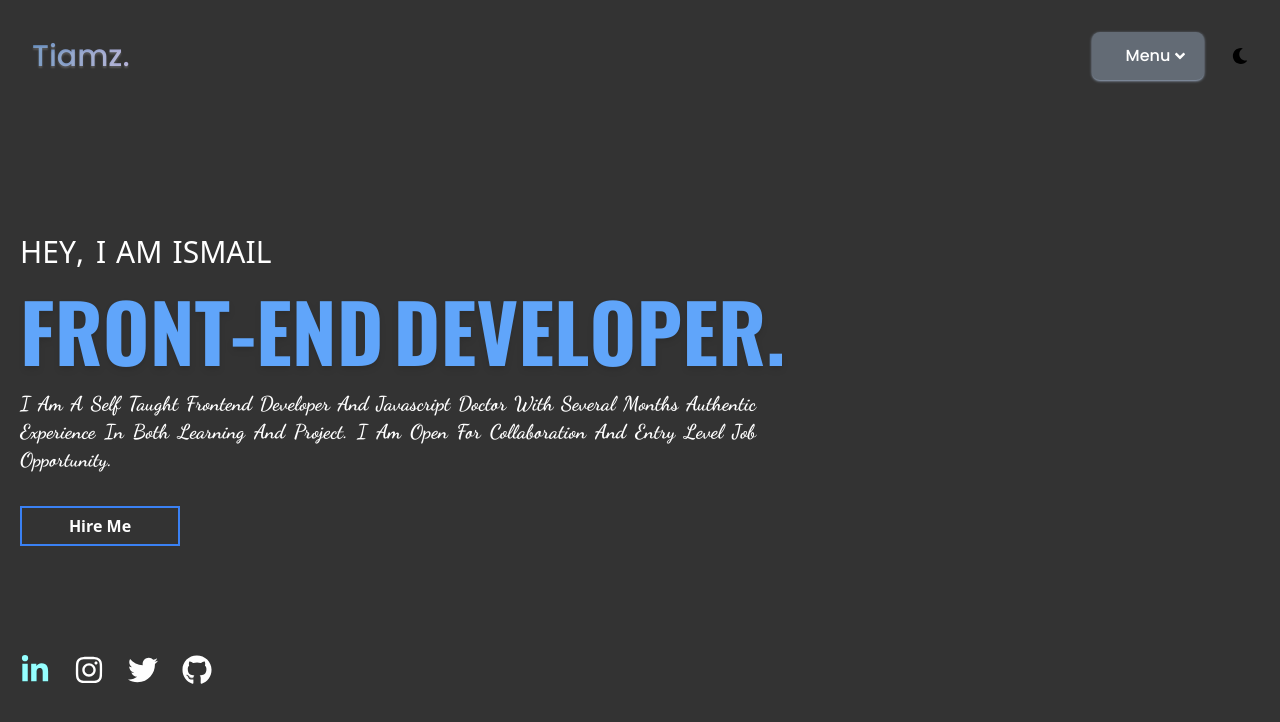
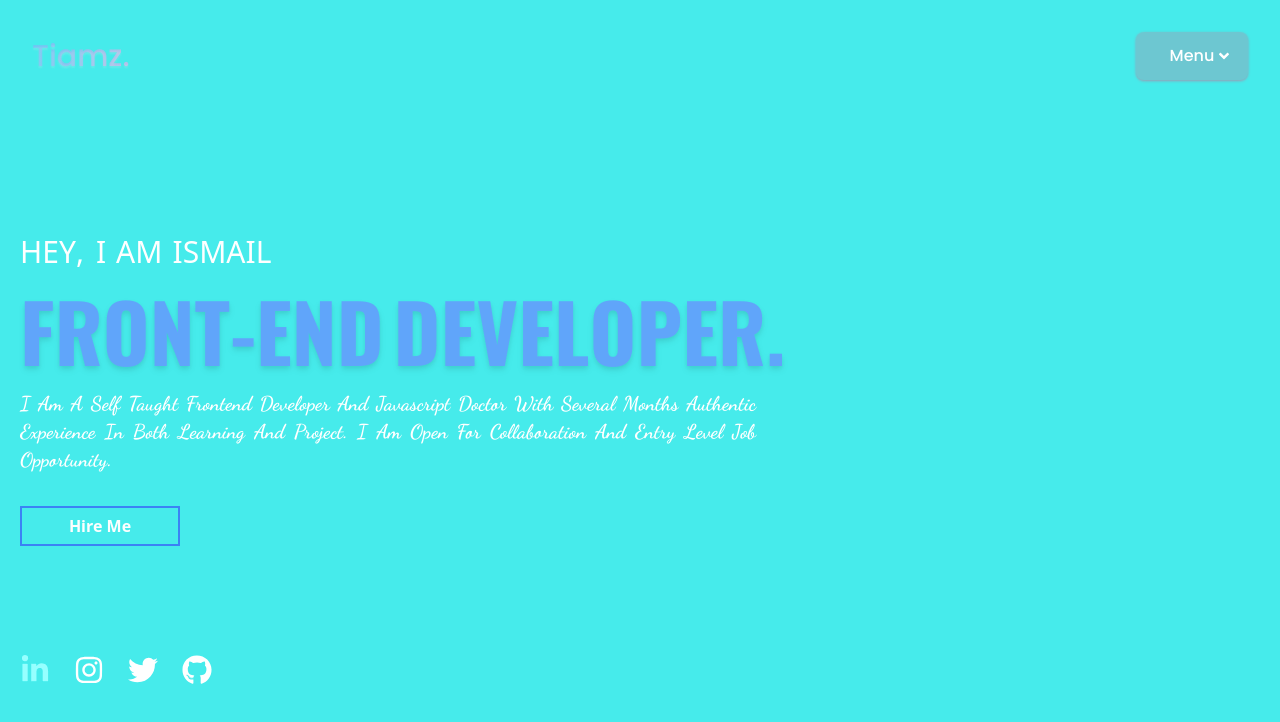
Before and after one commit to Tiamz01/Portfolio, a React (Vite) app: page / in a window 1280 px wide. Shown: the top 722 px of the page. Built offline with nearby package versions, Linux system fonts and the light colour scheme.

Commit message:
committing animation new change

```diff
--- a/src/App.jsx
+++ b/src/App.jsx
@@ -1,16 +1,26 @@
 import { Routes, Route } from "react-router-dom";
 import { Contact } from "./component";
 import Home from "./component/Home.jsx";
-import { useEffect } from "react";
+import { useEffect, useState } from "react";
 import Aos from "aos";
 import "aos/dist/aos.css";
 
+import { createContext } from "react";
+
 function App() {
+	const themeContext = createContext("null");
+
+	const [theme, setTheme] = useState("light");
+	function toggle() {
+		setTheme(theme === "dark" ? "light" : "dark");
+	}
+
 	useEffect(() => {
 		Aos.init({ duration: 2000 });
 	});
 	return (
-		<div className={`bg-black/80 overflow-hidden`}>
+		<themeContext.Provider>
+			<div id={theme}>
 				{/* */}
 				<Routes>
 					<Route
@@ -24,6 +34,7 @@ function App() {
 					/>
 				</Routes>
 			</div>
+		</themeContext.Provider>
 	);
 }
 
--- a/src/component/Navbar.jsx
+++ b/src/component/Navbar.jsx
@@ -39,9 +39,9 @@ const Navbar = () => {
 						)}
 					</button>
 
-					<div className=''>
+					{/* <div className=''>
 						<FaMoon />
-					</div>
+					</div> */}
 				</div>
 			</div>
 			{toggle && (
--- a/src/component/styles.scss
+++ b/src/component/styles.scss
@@ -121,3 +121,14 @@
 		transform: translate(2px, 2px);
 	}
 }
+
+#light {
+	background-color: rgb(70, 235, 235);
+	overflow: hidden;
+	color: #222121;
+}
+
+#dark {
+	background: rgb(38, 47, 78);
+	overflow: hidden;
+}
```
Lines whose indentation alone changed are shown as unchanged.
